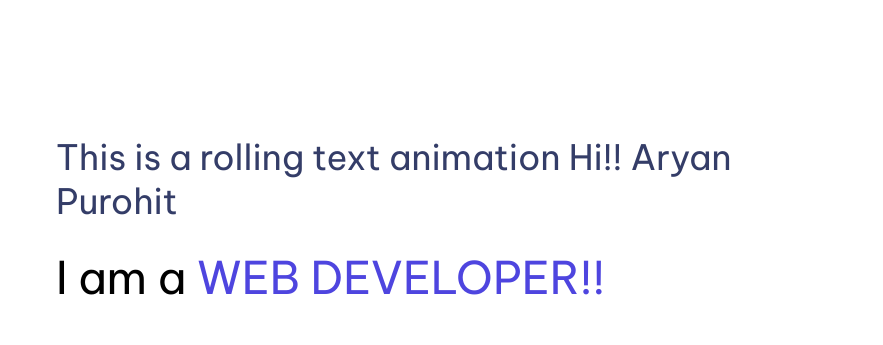
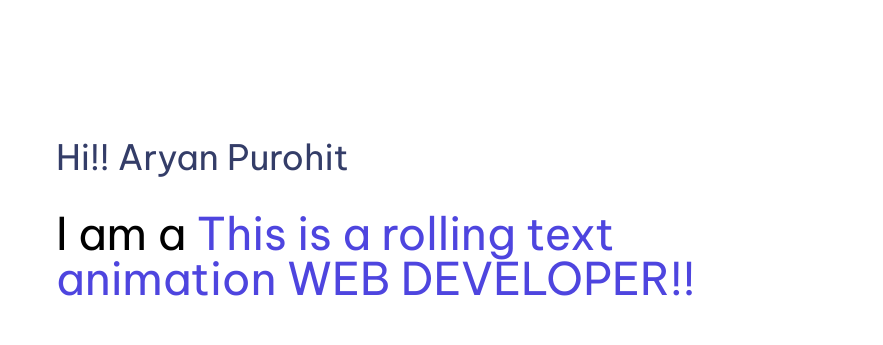
Before and after one commit to aryanpurohit77/Portfolio-website, a plain HTML site: page index.html in a window 1280 px wide. Shown: the part 119-464 px from the top of the page, 0-883 px from the left. Drawn offline with Linux system fonts and the light colour scheme; a web font is replaced by a local one.

Commit message:
Update index.html

```diff
--- a/index.html
+++ b/index.html
@@ -25,9 +25,9 @@
                 <div class="absolute faded_text">Aryan Purohit</div>
 
                  <div class="hero-section_left">
-                    <div class="hero-section_heading"> <span id="rollingText"></span>   Hi!! Aryan Purohit</div>
+                    <div class="hero-section_heading">    Hi!! Aryan Purohit</div>
                     <div class="hero-section-heading hero-section_subheading">
-                        I am a <span class="role"> WEB DEVELOPER!!</span>
+                        I am a <span class="role"> <span id="rollingText"></span> WEB DEVELOPER!!</span>
                     </div>
 
                     <div class="hero-section_description">
```
